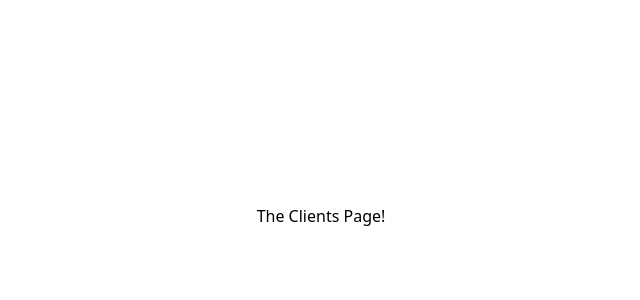
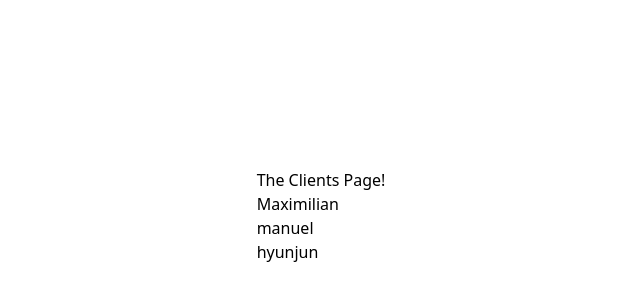
Before and after one commit to Kimcurly/nextjs-practice, a Next.js app: page /clients in a window 1280 px wide. Shown: the part 184-484 px from the top of the page, without its empty margins (319-959 px from the left). Built offline with nearby package versions, Linux system fonts and the light colour scheme.

Commit message:
Dynamic Routing

```diff
--- a/pages/clients/index.tsx
+++ b/pages/clients/index.tsx
@@ -1,7 +1,32 @@
+import Link from "next/link";
+
 const ClientsPage = () => {
+  const clients = [
+    {
+      id: "max",
+      name: "Maximilian",
+    },
+    {
+      id: "manu",
+      name: "manuel",
+    },
+    {
+      id: "hj",
+      name: "hyunjun",
+    },
+  ];
+
   return (
     <div>
       <h1>The Clients Page!</h1>
+
+      <ul>
+        {clients.map((client) => (
+          <li key={client.id}>
+            <Link href={`clients/${client.id}`}>{client.name}</Link>
+          </li>
+        ))}
+      </ul>
     </div>
   );
 };
--- a/pages/index.tsx
+++ b/pages/index.tsx
@@ -1,7 +1,17 @@
+import Link from "next/link";
+
 const HomePage = () => {
   return (
     <div>
-      <h1>Hello!</h1>
+      <h1>Homepage!</h1>
+      <ul>
+        <li>
+          <Link href="portfolio">Portfolio</Link>
+        </li>
+        <li>
+          <Link href="clients">To Clients</Link>
+        </li>
+      </ul>
     </div>
   );
 };
```
Also changed, not shown: 2 other files (tests, documents, lock files or other folders).
